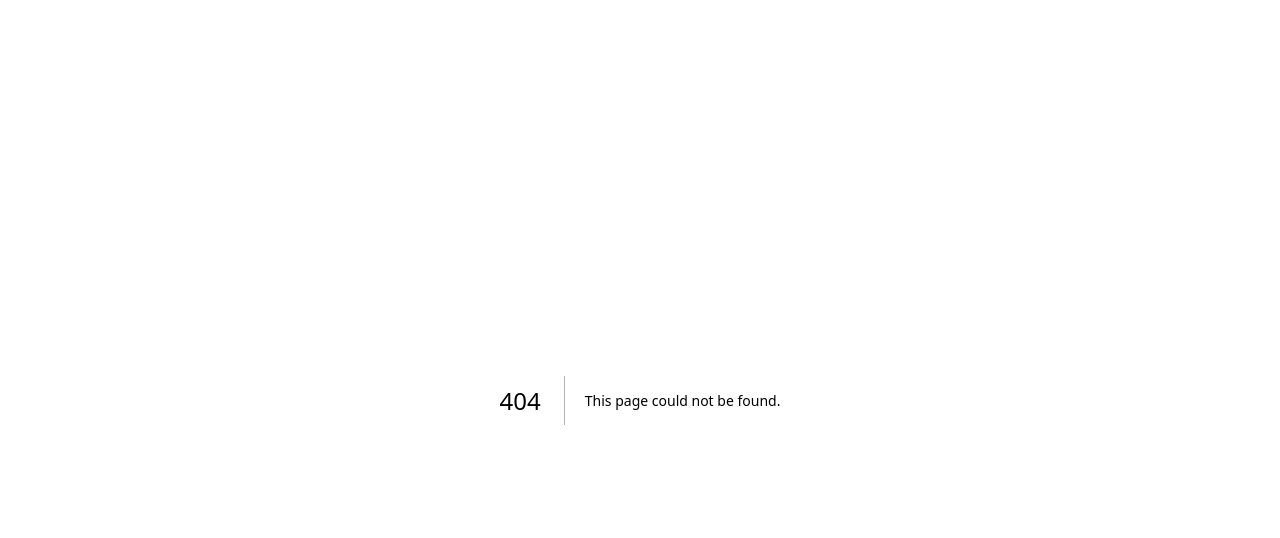
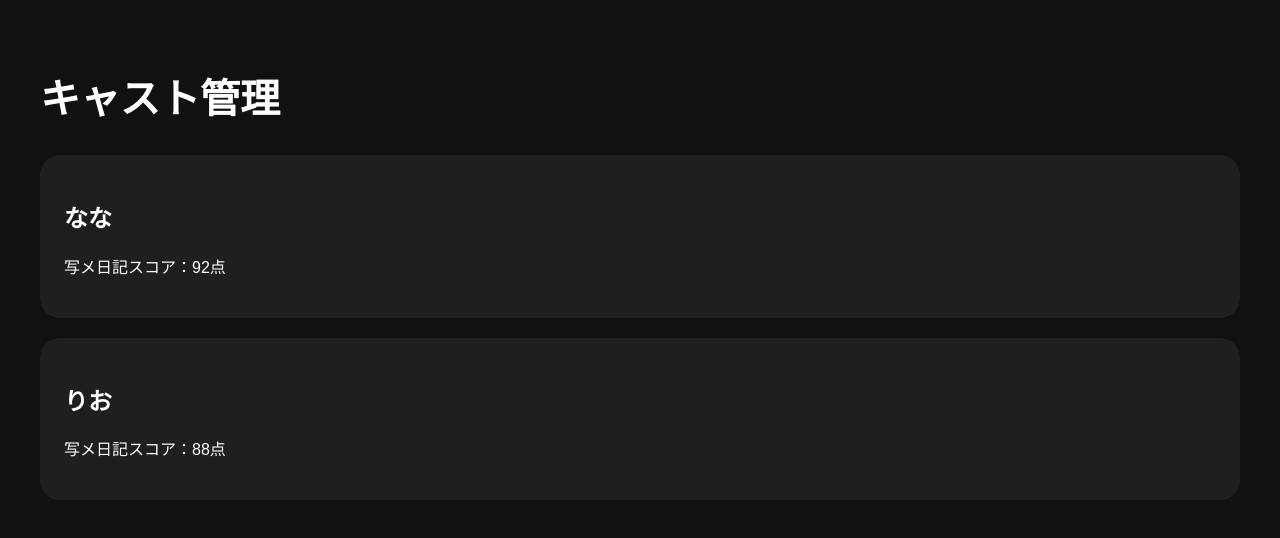
Before and after one commit to torakitikunnagano-design/shamenikki-ai-v2, a Next.js app: page /admin/casts in a window 1280 px wide. Before the commit this address had no page. Shown: the top 538 px of the page. Built offline with nearby package versions, Linux system fonts and the light colour scheme.

Commit message:
Create page.tsx

```diff
--- /dev/null
+++ b/app/admin/casts/page.tsx
@@ -0,0 +1,45 @@
+export default function CastsPage() {
+  return (
+    <main
+      style={{
+        minHeight: "100vh",
+        background: "#111",
+        color: "white",
+        padding: "40px",
+      }}
+    >
+      <h1
+        style={{
+          fontSize: "40px",
+          fontWeight: "bold",
+          marginBottom: "30px",
+        }}
+      >
+        キャスト管理
+      </h1>
+
+      <div
+        style={{
+          background: "#1f1f1f",
+          padding: "24px",
+          borderRadius: "20px",
+          marginBottom: "20px",
+        }}
+      >
+        <h2>なな</h2>
+        <p>写メ日記スコア：92点</p>
+      </div>
+
+      <div
+        style={{
+          background: "#1f1f1f",
+          padding: "24px",
+          borderRadius: "20px",
+        }}
+      >
+        <h2>りお</h2>
+        <p>写メ日記スコア：88点</p>
+      </div>
+    </main>
+  );
+}
```
